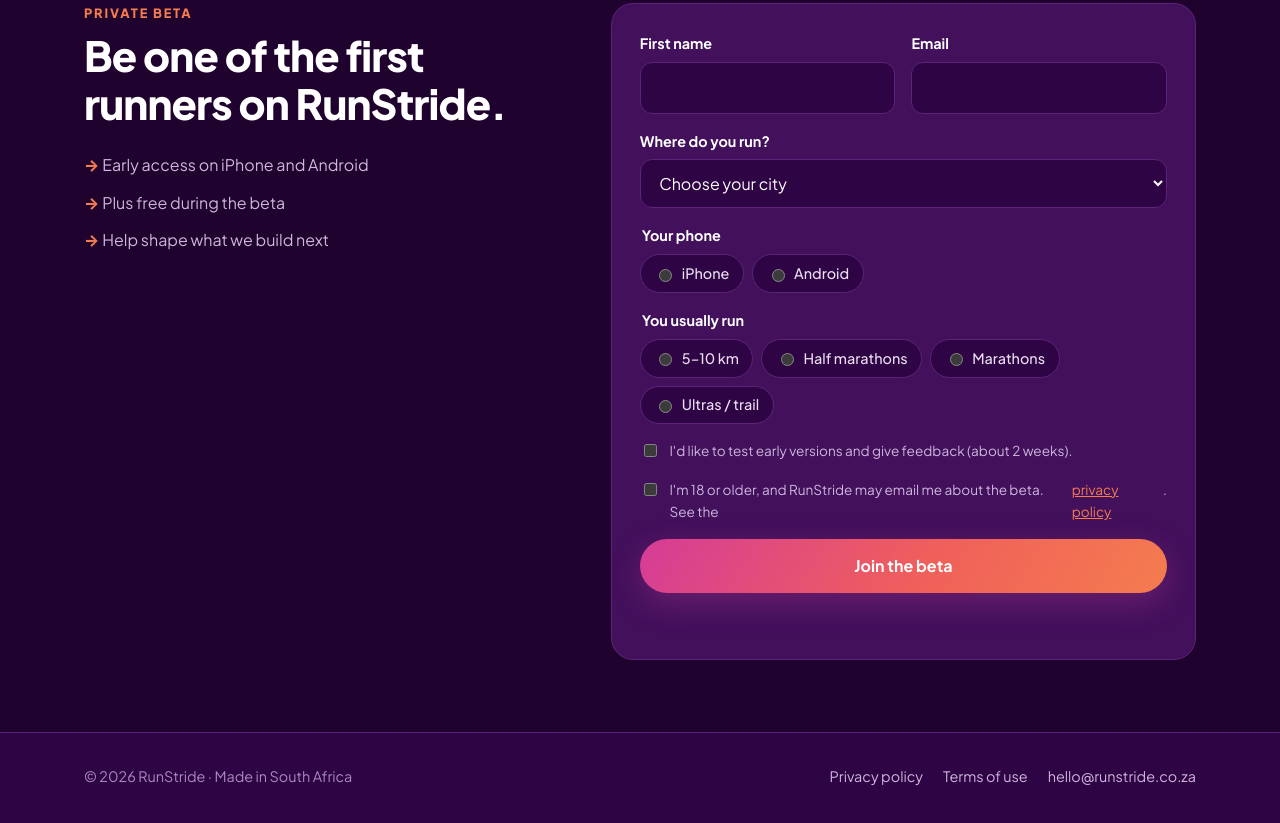
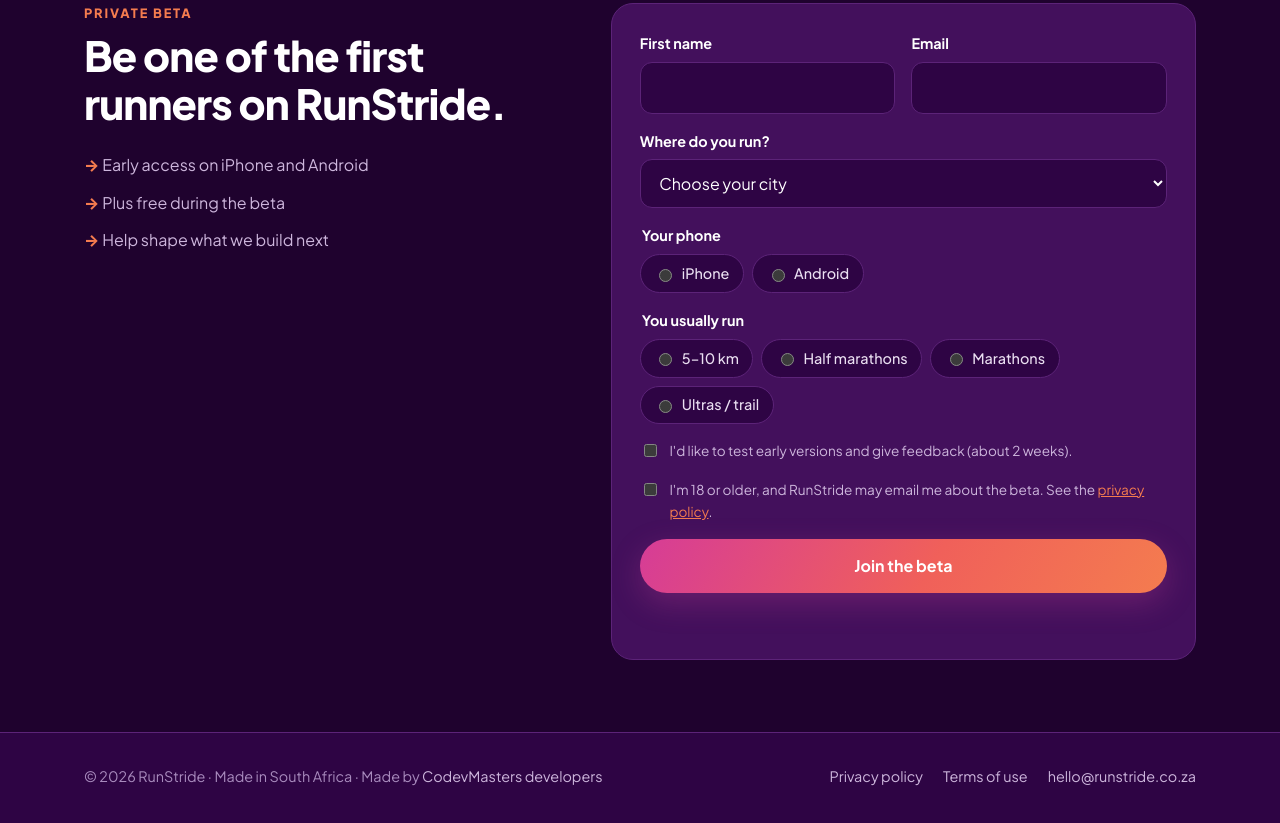
Before and after one commit to TebogoLegoabe/RunStride, a website: page site/public/index.html in a window 1280 px wide. Shown: the part 2540-3363 px from the top of the page. Drawn offline with Linux system fonts and the light colour scheme.

Commit message:
Refactor code structure for improved readability and maintainability

```diff
--- a/site/public/index.html
+++ b/site/public/index.html
@@ -178,7 +178,7 @@
             </div>
           </fieldset>
           <label class="check"><input type="checkbox" name="tester" value="yes"> I'd like to test early versions and give feedback (about 2 weeks).</label>
-          <label class="check"><input type="checkbox" name="consent" value="yes" required> I'm 18 or older, and RunStride may email me about the beta. See the <a href="/privacy">privacy policy</a>.</label>
+          <label class="check"><input type="checkbox" name="consent" value="yes" required><span>I'm 18 or older, and RunStride may email me about the beta. See the <a href="/privacy">privacy policy</a>.</span></label>
           <div class="trap" aria-hidden="true"><label for="website">Leave this empty</label><input id="website" name="website" type="text" tabindex="-1" autocomplete="off"></div>
           <button class="button" type="submit">Join the beta</button>
           <p class="status" id="status" role="status" aria-live="polite"></p>
@@ -189,7 +189,7 @@
 
   <footer>
     <div class="wrap">
-      <span>© 2026 RunStride · Made in South Africa</span>
+      <span>© 2026 RunStride · Made in South Africa · Made by <a href="https://www.codevmasters.com/" rel="noopener" target="_blank">CodevMasters developers</a></span>
       <nav aria-label="Footer">
         <a href="/privacy">Privacy policy</a>
         <a href="/terms">Terms of use</a>
```
Also changed, not shown: site/public/privacy.html (+1 -1 lines), site/public/terms.html (+1 -1 lines), brand/runstride-logo-square-512.png (added).
